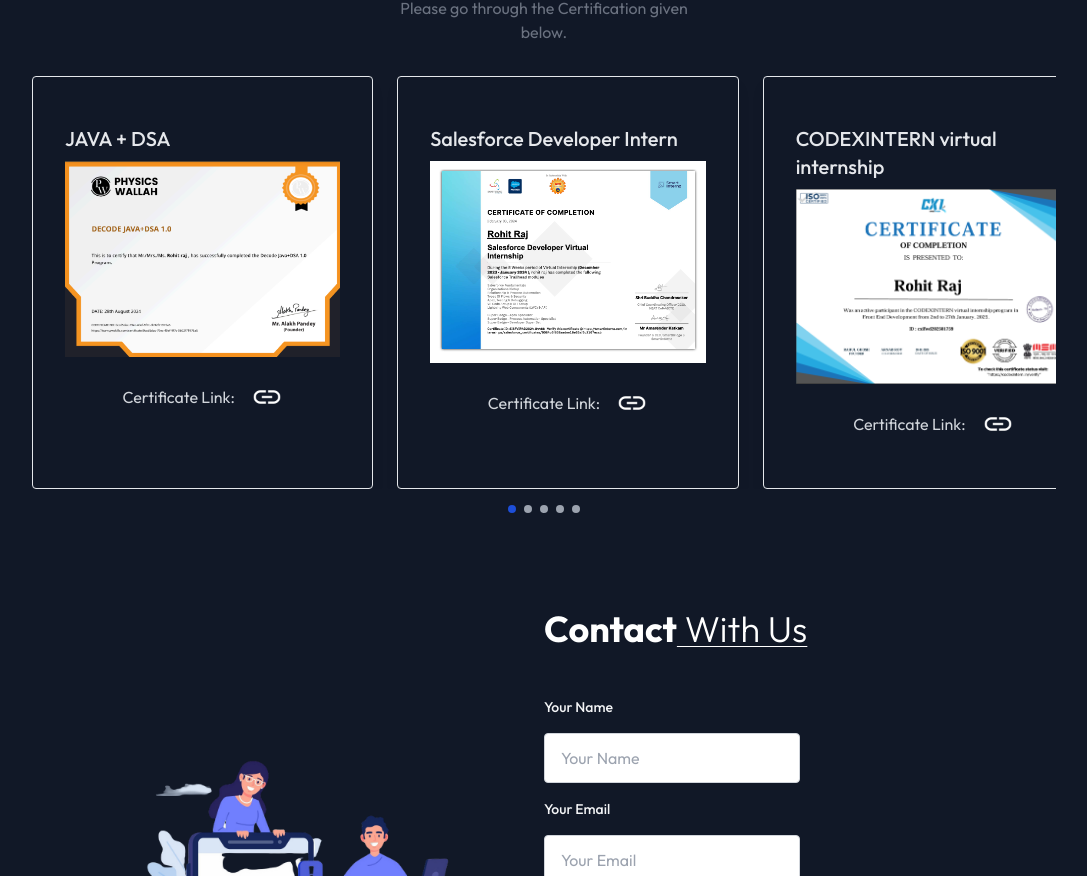
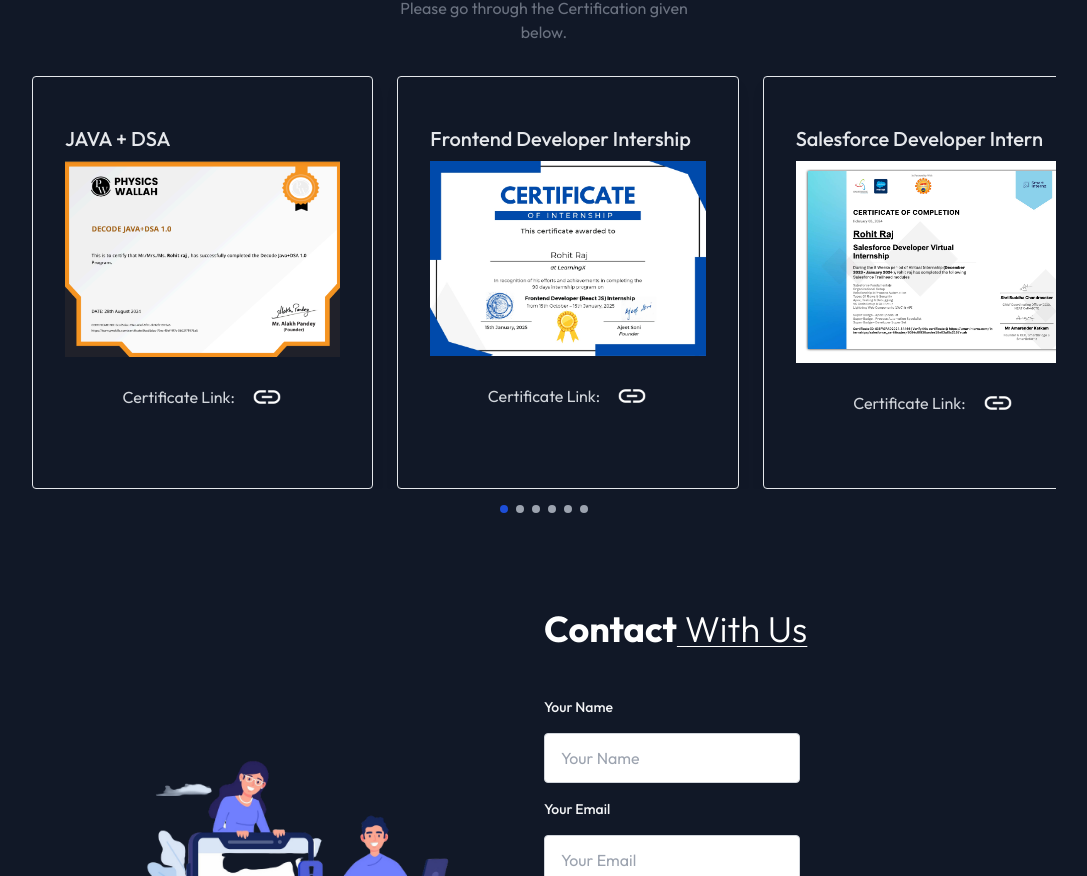
Before and after one commit to rohit-raj7/Portolio, a React (Vite) app: page / in a window 1280 px wide. Shown: the part 3657-4533 px from the top of the page, without its empty margins (96-1183 px from the left). Built offline with nearby package versions, Linux system fonts and the light colour scheme.

Commit message:
Update assets.js

```diff
--- a/src/assets/assets.js
+++ b/src/assets/assets.js
@@ -58,6 +58,9 @@
 import links from './links.png';
 import mongoDB from './mongoDB.png';
 
+import Internship_LearningX from './Internship_LearningX.jpg';
+
+
 export const assets = {
     logo,
     x_img,
@@ -106,7 +109,8 @@
     learningx,
     links,
     CodeIndex_certificate_img,
-    mongoDB
+    mongoDB,
+    Internship_LearningX
 };
 
 export const skillData = [
@@ -161,7 +165,7 @@
     description: "As a frontend intern, I worked with JavaScript and React to build interactive websites. I collaborated with APIs to fetch, manipulate, and display data, optimizing the user experience.",
     img: learningx,
     link: links,
-    link_src: "www.yout.coe",
+    link_src: "https://drive.google.com/file/d/1_k43ygGRi9G329K2MR4FAgiAoAzyYG8J/view?usp=sharing",
   },
   {
     year: "2025",
@@ -180,6 +184,14 @@
     links_img: link_img,
     src: "https://pwskills.com/learn/certificate/0ccd5dac-79ec-40ef-9f7c-0b92f71976a5/",
     image: pwjava_img
+  },
+
+
+  {
+    title: "Frontend Developer Intership",
+    links_img: link_img,
+    src: "https://drive.google.com/file/d/1_k43ygGRi9G329K2MR4FAgiAoAzyYG8J/view?usp=sharing",
+    image:Internship_LearningX
   },
 
   {
```
